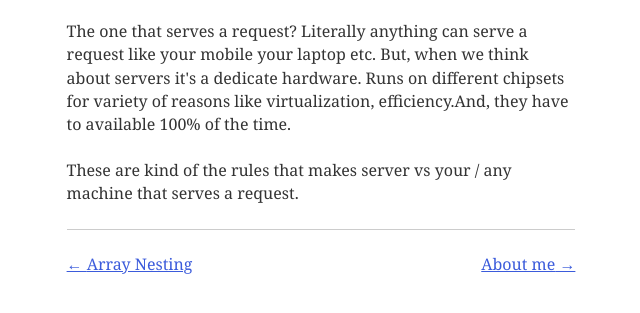
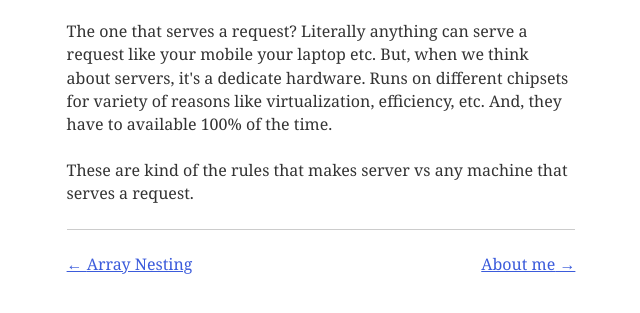
Before and after one commit to itsashutoshhans/ashutoshhans.com, a Gatsby site: page /what-is-a-server/ in a window 1280 px wide. Shown: the part 215-528 px from the top of the page, without its empty margins (319-959 px from the left). Built offline with nearby package versions, Linux system fonts and the light colour scheme; Gatsby itself is replaced by a stand-in of ours; some packages are replaced by stand-ins of ours.

Commit message:
feat: update server definition

```diff
--- a/content/blog/what-is-a-server.md
+++ b/content/blog/what-is-a-server.md
@@ -5,6 +5,6 @@ date: "2023-08-12"
 ---
 
 # What is a server?
-The one that serves a request? Literally anything can serve a request like your mobile your laptop etc. But, when we think about servers it's a dedicate hardware. Runs on different chipsets for variety of reasons like virtualization, efficiency.And, they have to available 100% of the time.
+The one that serves a request? Literally anything can serve a request like your mobile your laptop etc. But, when we think about servers, it's a dedicate hardware. Runs on different chipsets for variety of reasons like virtualization, efficiency, etc. And, they have to available 100% of the time.
 
-These are kind of the rules that makes server vs  your / any machine that serves a request.
+These are kind of the rules that makes server vs any machine that serves a request.
```
